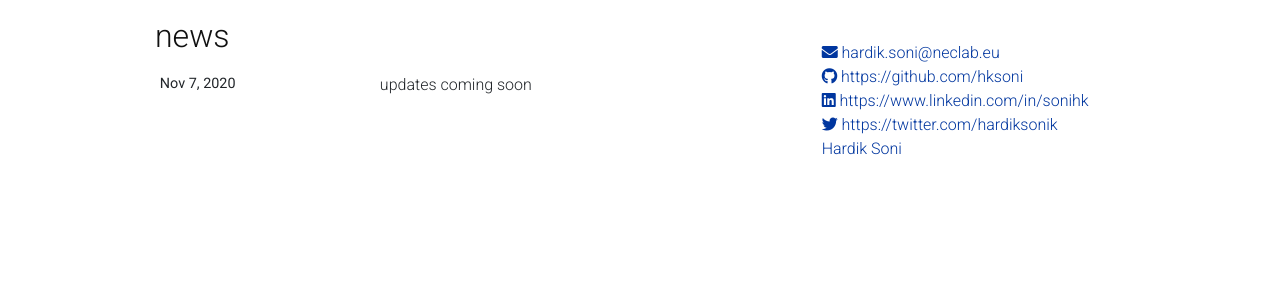
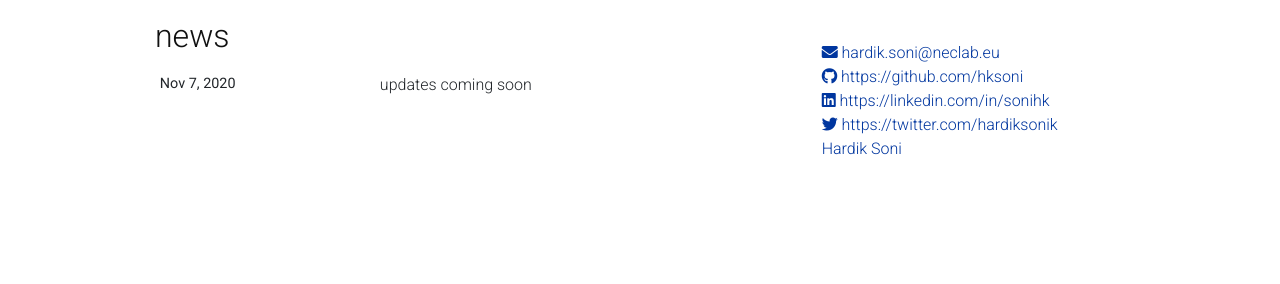
Before and after one commit to hksoni/hksoni.github.io, a Jekyll site: the page built from _pages/about.md, in a window 1280 px wide. Shown: the part 383-667 px from the top of the page. Built offline with Jekyll 4.4.1, drawn with Linux system fonts in a browser that asks for light colours; nearby versions of some CDN libraries; a style sheet for code colours, icons or effects is not loaded.

Commit message:
linkedin shorten

```diff
--- a/_includes/social.html
+++ b/_includes/social.html
@@ -4,7 +4,9 @@
   {% if site.publons_id %}<a href="https://publons.com/a/{{ site.publons_id }}/" target="_blank" title="Publons"><i class="ai ai-publons"></i></a>{% endif %}
   {% if site.research_gate_profile %}<a href="https://www.researchgate.net/profile/{{site.research_gate_profile}}/" target="_blank" title="ResearchGate"><i class="ai ai-researchgate"></i></a>{% endif %}
   {% if site.github_username %}<a href="https://github.com/{{ site.github_username }}" target="_blank" title="GitHub"><i class="fab fa-github"></i>  https://github.com/{{ site.github_username }}</a><br> {% endif %}
-  {% if site.linkedin_username %}<a href="https://www.linkedin.com/in/{{ site.linkedin_username }}" target="_blank" title="LinkedIn"><i class="fab fa-linkedin"></i>  https://www.linkedin.com/in/{{ site.linkedin_username }}</a><br> {% endif %}
+  {% if site.linkedin_username %}<a href="https://www.linkedin.com/in/{{
+    site.linkedin_username }}" target="_blank" title="LinkedIn"><i class="fab
+      fa-linkedin"></i>  https://linkedin.com/in/{{ site.linkedin_username }}</a><br> {% endif %}
   {% if site.twitter_username %}<a href="https://twitter.com/{{ site.twitter_username }}" target="_blank" title="Twitter"><i class="fab fa-twitter"></i>  https://twitter.com/{{ site.twitter_username }}</a><br> {% endif %}
   {% if site.medium_username %}<a href="https://medium.com/@{{ site.medium_username }}" target="_blank" title="Medium"><i class="fab fa-medium"></i></a>{% endif %}
   {% if site.quora_username %}<a href="https://www.quora.com/profile/{{ site.quora_username }}" target="_blank" title="Quora"><i class="fab fa-quora"></i></a>{% endif %}
```
